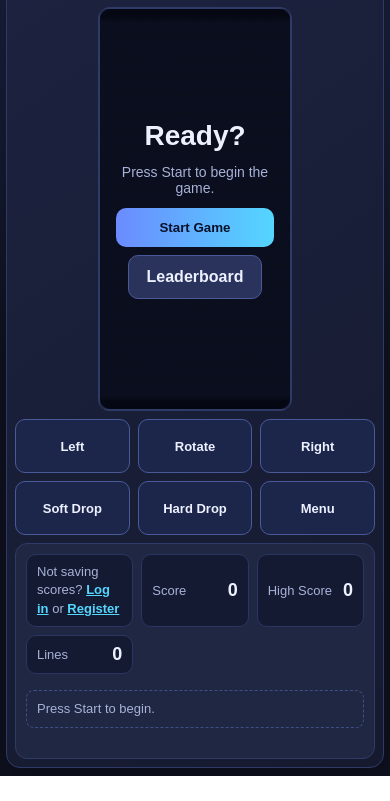
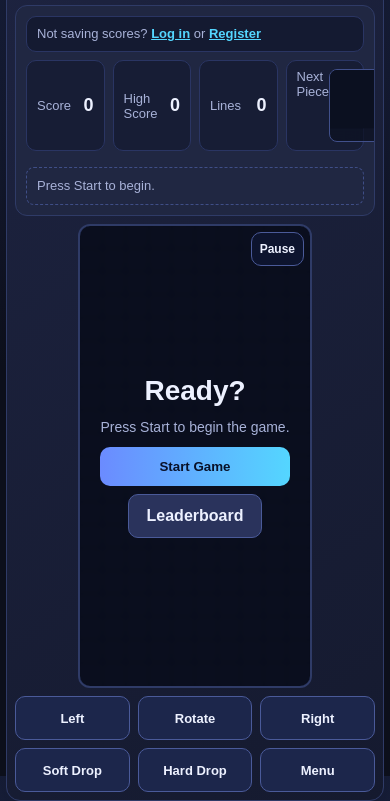
Before and after one commit to isaayev/Tetris, a website: page index.html in a window 390 px wide. Shown: the part 68-869 px from the top of the page. Before the commit the page ends 844 px from the top, so only its background shows below. Drawn offline with Linux system fonts and the light colour scheme.

Commit message:
responsive page

```diff
--- a/index.html
+++ b/index.html
@@ -16,6 +16,9 @@
 
         <div class="game-layout">
           <div class="board-wrap">
+            <button type="button" id="mobile-pause-btn" class="mobile-pause-btn" aria-label="Pause menu">
+              Pause
+            </button>
             <canvas id="tetris-board" width="300" height="600" aria-label="Tetris board"></canvas>
 
             <div class="overlay active" id="start-overlay">
@@ -80,6 +83,10 @@
               <span>Lines</span>
               <strong id="line-value">0</strong>
             </div>
+            <div class="stat-box next-piece-box">
+              <span>Next Piece</span>
+              <canvas id="next-piece" width="96" height="96" aria-label="Next piece preview"></canvas>
+            </div>
 
             <section class="controls">
               <h3>Controls</h3>
--- a/my_tetris.js
+++ b/my_tetris.js
@@ -19,6 +19,9 @@ const sidebarUsername = document.getElementById("sidebar-username");
 const logoutBtn = document.getElementById("logout-btn");
 const boardCanvas = document.getElementById("tetris-board");
 const ctx = boardCanvas.getContext("2d");
+const nextPieceCanvas = document.getElementById("next-piece");
+const nextCtx = nextPieceCanvas ? nextPieceCanvas.getContext("2d") : null;
+const mobilePauseBtn = document.getElementById("mobile-pause-btn");
 const touchLeftBtn = document.getElementById("touch-left");
 const touchRotateBtn = document.getElementById("touch-rotate");
 const touchRightBtn = document.getElementById("touch-right");
@@ -30,7 +33,7 @@ const HIGH_SCORE_KEY = "tetris_high_score";
 
 const COLS = 10;
 const ROWS = 20;
-const BLOCK = boardCanvas.width / COLS;
+let blockSize = 30;
 
 const SHAPES = {
   I: [[1, 1, 1, 1]],
@@ -80,9 +83,40 @@ const state = {
   highScore: Number(localStorage.getItem(HIGH_SCORE_KEY) || 0),
   board: [],
   activePiece: null,
+  nextPiece: null,
   lastTime: 0,
   dropCounter: 0,
 };
+
+function resizeCanvas() {
+  const viewportHeight = window.innerHeight;
+  const viewportWidth = window.innerWidth;
+  const availableHeight = Math.max(300, Math.floor(viewportHeight * (viewportWidth <= 860 ? 0.56 : 0.72)));
+  const dynamicBlock = Math.max(16, Math.floor(Math.min(availableHeight / ROWS, viewportWidth / 14)));
+  blockSize = dynamicBlock;
+
+  const cssWidth = COLS * blockSize;
+  const cssHeight = ROWS * blockSize;
+  const dpr = window.devicePixelRatio || 1;
+
+  boardCanvas.style.width = `${cssWidth}px`;
+  boardCanvas.style.height = `${cssHeight}px`;
+  boardCanvas.width = Math.floor(cssWidth * dpr);
+  boardCanvas.height = Math.floor(cssHeight * dpr);
+  ctx.setTransform(dpr, 0, 0, dpr, 0, 0);
+
+  if (nextPieceCanvas && nextCtx) {
+    const previewSize = Math.max(56, Math.floor(blockSize * 3.2));
+    nextPieceCanvas.style.width = `${previewSize}px`;
+    nextPieceCanvas.style.height = `${previewSize}px`;
+    nextPieceCanvas.width = Math.floor(previewSize * dpr);
+    nextPieceCanvas.height = Math.floor(previewSize * dpr);
+    nextCtx.setTransform(dpr, 0, 0, dpr, 0, 0);
+  }
+
+  drawBoard();
+  drawNextPiece();
+}
 
 function createBoard() {
   return Array.from({ length: ROWS }, () => Array(COLS).fill(0));
@@ -237,7 +271,14 @@ function dropInterval() {
 }
 
 function spawnPiece() {
-  state.activePiece = randomPiece();
+  if (!state.nextPiece) {
+    state.nextPiece = randomPiece();
+  }
+  state.activePiece = state.nextPiece;
+  state.activePiece.x = Math.floor(COLS / 2) - Math.ceil(state.activePiece.matrix[0].length / 2);
+  state.activePiece.y = 0;
+  state.nextPiece = randomPiece();
+  drawNextPiece();
   if (collides(state.activePiece)) {
     void endGame();
   }
@@ -303,10 +344,13 @@ function rotateActivePiece() {
 }
 
 function drawCell(x, y, color) {
+  ctx.shadowColor = color;
+  ctx.shadowBlur = 6;
   ctx.fillStyle = color;
-  ctx.fillRect(x * BLOCK, y * BLOCK, BLOCK, BLOCK);
+  ctx.fillRect(x * blockSize, y * blockSize, blockSize, blockSize);
+  ctx.shadowBlur = 0;
   ctx.strokeStyle = "rgba(0,0,0,0.25)";
-  ctx.strokeRect(x * BLOCK, y * BLOCK, BLOCK, BLOCK);
+  ctx.strokeRect(x * blockSize, y * blockSize, blockSize, blockSize);
 }
 
 function drawBoard() {
@@ -342,6 +386,7 @@ function startGame() {
   state.score = 0;
   state.lines = 0;
   state.board = createBoard();
+  state.nextPiece = randomPiece();
   state.lastTime = performance.now();
   state.dropCounter = 0;
 
@@ -353,6 +398,38 @@ function startGame() {
   syncStats();
   drawBoard();
   setHint("Game started. Good luck!", "ok");
+}
+
+function drawNextPiece() {
+  if (!nextPieceCanvas || !nextCtx) return;
+  const size = nextPieceCanvas.clientWidth || 96;
+  nextCtx.clearRect(0, 0, size, size);
+  nextCtx.fillStyle = "#0b1020";
+  nextCtx.fillRect(0, 0, size, size);
+  if (!state.nextPiece) return;
+
+  const matrix = state.nextPiece.matrix;
+  const cells = Math.max(matrix.length, matrix[0].length);
+  const cellSize = Math.floor(size / (cells + 1));
+  const offsetX = Math.floor((size - matrix[0].length * cellSize) / 2);
+  const offsetY = Math.floor((size - matrix.length * cellSize) / 2);
+  const color = COLORS[state.nextPiece.type];
+
+  nextCtx.shadowColor = color;
+  nextCtx.shadowBlur = 5;
+  for (let y = 0; y < matrix.length; y += 1) {
+    for (let x = 0; x < matrix[y].length; x += 1) {
+      if (!matrix[y][x]) continue;
+      nextCtx.fillStyle = color;
+      nextCtx.fillRect(offsetX + x * cellSize, offsetY + y * cellSize, cellSize, cellSize);
+      nextCtx.shadowBlur = 0;
+      nextCtx.strokeStyle = "rgba(0,0,0,0.22)";
+      nextCtx.strokeRect(offsetX + x * cellSize, offsetY + y * cellSize, cellSize, cellSize);
+      nextCtx.shadowColor = color;
+      nextCtx.shadowBlur = 5;
+    }
+  }
+  nextCtx.shadowBlur = 0;
 }
 
 async function endGame() {
@@ -480,39 +557,32 @@ function registerKeyboard() {
 
     if (!state.started || state.paused || state.lost || !state.activePiece) return;
 
-    switch (key) {
+    executeMappedInput(key);
+    event.preventDefault();
+  });
+}
+
+function executeMappedInput(mappedKey) {
+  if (!state.started || state.paused || state.lost || !state.activePiece) return;
+  switch (mappedKey) {
     case "ArrowUp":
-        event.preventDefault();
       rotateActivePiece();
       break;
     case "ArrowLeft":
-        event.preventDefault();
       moveHorizontal(-1);
       break;
     case "ArrowRight":
-        event.preventDefault();
       moveHorizontal(1);
       break;
     case "ArrowDown":
-        event.preventDefault();
       softDrop();
       break;
     case " ":
-        event.preventDefault();
       hardDrop();
       break;
     default:
-        break;
+      return;
   }
-
-    syncStats();
-    drawBoard();
-  });
-}
-
-function runTouchAction(action) {
-  if (!state.started || state.paused || state.lost || !state.activePiece) return;
-  action();
   syncStats();
   drawBoard();
 }
@@ -526,12 +596,26 @@ function bindTouchButton(button, action) {
 }
 
 function registerTouchControls() {
-  bindTouchButton(touchLeftBtn, () => runTouchAction(() => moveHorizontal(-1)));
-  bindTouchButton(touchRotateBtn, () => runTouchAction(rotateActivePiece));
-  bindTouchButton(touchRightBtn, () => runTouchAction(() => moveHorizontal(1)));
-  bindTouchButton(touchSoftBtn, () => runTouchAction(softDrop));
-  bindTouchButton(touchHardBtn, () => runTouchAction(hardDrop));
+  const touchToKey = {
+    left: "ArrowLeft",
+    rotate: "ArrowUp",
+    right: "ArrowRight",
+    soft: "ArrowDown",
+    hard: " ",
+  };
+  bindTouchButton(touchLeftBtn, () => executeMappedInput(touchToKey.left));
+  bindTouchButton(touchRotateBtn, () => executeMappedInput(touchToKey.rotate));
+  bindTouchButton(touchRightBtn, () => executeMappedInput(touchToKey.right));
+  bindTouchButton(touchSoftBtn, () => executeMappedInput(touchToKey.soft));
+  bindTouchButton(touchHardBtn, () => executeMappedInput(touchToKey.hard));
   bindTouchButton(touchMenuBtn, toggleMainMenu);
+
+  [touchLeftBtn, touchRotateBtn, touchRightBtn, touchSoftBtn, touchHardBtn, touchMenuBtn].forEach(
+    (btn) => {
+      if (!btn) return;
+      btn.addEventListener("touchstart", (event) => event.preventDefault(), { passive: false });
+    },
+  );
 }
 
 startBtn.addEventListener("click", startGame);
@@ -551,8 +635,16 @@ logoutBtn.addEventListener("click", () => {
 
 state.board = createBoard();
 void refreshAuthHighScore();
+resizeCanvas();
 drawBoard();
 showStartScreen();
 registerKeyboard();
 registerTouchControls();
+window.addEventListener("resize", resizeCanvas);
+if (mobilePauseBtn) {
+  mobilePauseBtn.addEventListener("click", (event) => {
+    event.preventDefault();
+    toggleMainMenu();
+  });
+}
 requestAnimationFrame(update);
--- a/style.css
+++ b/style.css
@@ -77,6 +77,22 @@ body {
   background: #0a0d19;
   min-width: 0;
   min-height: 0;
+  touch-action: none;
+}
+
+.mobile-pause-btn {
+  position: absolute;
+  top: 8px;
+  right: 8px;
+  z-index: 5;
+  display: none;
+  border: 1px solid #4a5a99;
+  border-radius: 10px;
+  background: rgb(15 21 48 / 92%);
+  color: var(--text);
+  font-weight: 700;
+  padding: 8px 10px;
+  min-height: 38px;
 }
 
 .mobile-controls {
@@ -119,6 +135,17 @@ body {
     #0b1020;
   background-size: 30px 30px;
   touch-action: none;
+}
+
+#next-piece {
+  display: block;
+  width: 100%;
+  max-width: 88px;
+  aspect-ratio: 1 / 1;
+  margin-left: auto;
+  background: rgb(11 16 32 / 75%);
+  border: 1px solid #41508b;
+  border-radius: 8px;
 }
 
 .overlay {
@@ -411,10 +438,11 @@ body.auth-body {
   display: flex;
   align-items: center;
   justify-content: space-between;
-  background: #141a31;
+  background: rgb(20 26 49 / 70%);
   border-radius: 10px;
   border: 1px solid #2a3563;
   padding: 10px 12px;
+  backdrop-filter: blur(10px);
 }
 
 .stat-box span {
@@ -423,6 +451,10 @@ body.auth-body {
 
 .stat-box strong {
   font-size: 24px;
+}
+
+.next-piece-box {
+  align-items: flex-start;
 }
 
 .controls {
@@ -497,11 +529,19 @@ kbd {
 
 @media (width <= 860px) {
   body {
-    place-items: center;
+    place-items: start center;
+    overflow-y: auto;
+  }
+
+  .app {
+    height: auto;
+    min-height: calc(100dvh - 16px);
   }
 
   .game-card {
     padding: 10px;
+    height: auto;
+    overflow: visible;
   }
 
   .game-layout {
@@ -509,12 +549,24 @@ kbd {
     gap: 8px;
   }
 
+  .side-panel {
+    order: 1;
+  }
+
+  .board-wrap {
+    order: 2;
+  }
+
+  .mobile-controls {
+    order: 3;
+  }
+
   .board-wrap {
     margin-inline: auto;
   }
 
   #tetris-board {
-    height: min(52dvh, 520px);
+    height: min(54dvh, 560px);
     width: auto;
   }
 
@@ -526,15 +578,30 @@ kbd {
     display: grid;
   }
 
+  .mobile-pause-btn {
+    display: inline-flex;
+    align-items: center;
+    justify-content: center;
+  }
+
   .side-panel {
-    grid-template-columns: repeat(3, minmax(0, 1fr));
+    grid-template-columns: repeat(4, minmax(0, 1fr));
     gap: 8px;
     padding: 10px;
+    align-items: stretch;
   }
 
   .controls,
   .hint {
     grid-column: 1 / -1;
+  }
+
+  .user-strip {
+    grid-column: 1 / -1;
+  }
+
+  #next-piece {
+    max-width: 72px;
   }
 
   .stat-box strong {
@@ -562,13 +629,21 @@ kbd {
   }
 
   #tetris-board {
-    height: min(45dvh, 430px);
+    height: min(48dvh, 500px);
     width: auto;
   }
 
   .mobile-controls button {
     font-size: 13px;
     padding: 10px 8px;
+  }
+
+  .mobile-pause-btn {
+    top: 6px;
+    right: 6px;
+    font-size: 12px;
+    min-height: 34px;
+    padding: 6px 8px;
   }
 
   .overlay h2 {
@@ -600,6 +675,10 @@ kbd {
     font-size: 18px;
   }
 
+  #next-piece {
+    max-width: 62px;
+  }
+
   .controls li {
     font-size: 14px;
   }
@@ -628,7 +707,7 @@ kbd {
   }
 
   .game-layout {
-    grid-template-columns: auto minmax(220px, 280px);
+    grid-template-columns: minmax(0, 1fr) minmax(220px, 280px);
     gap: 8px;
   }
 
```
Lines whose indentation alone changed are shown as unchanged.
